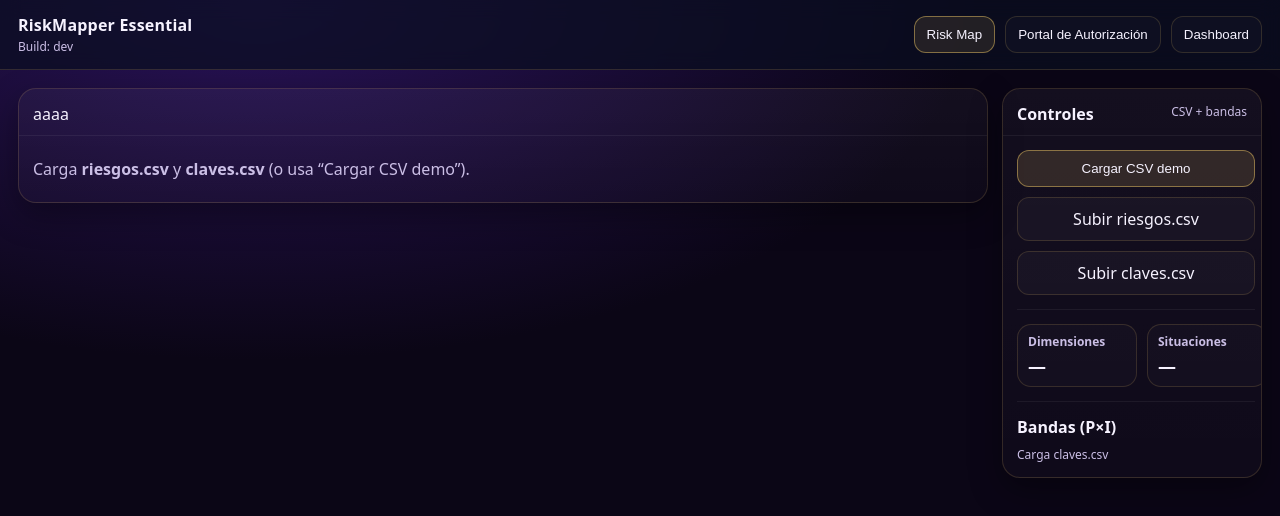
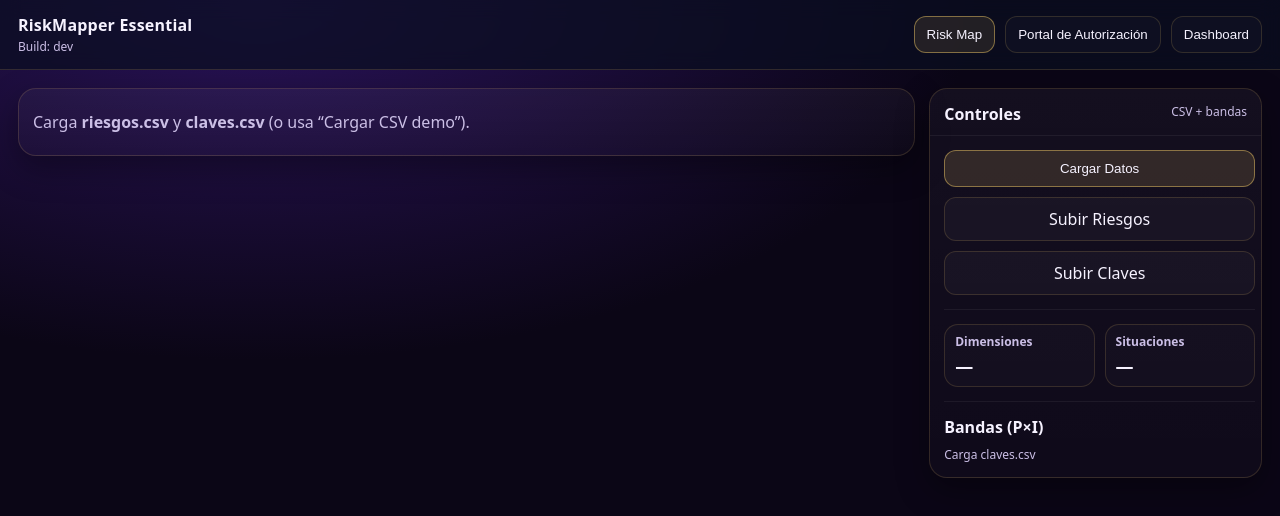
Before and after one commit to Dracmire/RiskMapperV3, a React (Vite) app in the folder riskmapper-essential/: page / in a window 1280 px wide. Shown: the top 516 px of the page. Built offline with nearby package versions, Linux system fonts and the light colour scheme.

Commit message:
Update risk map layout

```diff
--- a/riskmapper-essential/src/screens/RiskMap.tsx
+++ b/riskmapper-essential/src/screens/RiskMap.tsx
@@ -13,9 +13,7 @@ export function RiskMap() {
 
       <div className="riskShell">
         <div className="riskCenter card">
-          <div className="cardHeader">
-            aaaa
-          </div>
+
           <div className="cardBody riskCenterBody">
             {!model ? (
               <div className="empty">
@@ -35,11 +33,11 @@ export function RiskMap() {
           <div className="cardBody">
             <div className="riskRightButtons">
               <button className="btnPrimary" type="button" onClick={loadDefaultFromPublic}>
-                Cargar CSV demo
+                Cargar Datos
               </button>
 
               <label className="btn">
-                Subir riesgos.csv
+                Subir Riesgos
                 <input
                   type="file"
                   accept=".csv,text/csv"
@@ -49,7 +47,7 @@ export function RiskMap() {
               </label>
 
               <label className="btn">
-                Subir claves.csv
+                Subir Claves
                 <input
                   type="file"
                   accept=".csv,text/csv"
--- a/riskmapper-essential/src/styles.css
+++ b/riskmapper-essential/src/styles.css
@@ -813,7 +813,7 @@ button:focus-visible, input:focus-visible, select:focus-visible{
    ========================= */
 .riskShell{
   display:grid;
-  grid-template-columns: 1fr 260px;
+  grid-template-columns: 1fr clamp(280px, 26vw, 360px);
   gap:14px;
   align-items:start;
 }
```
